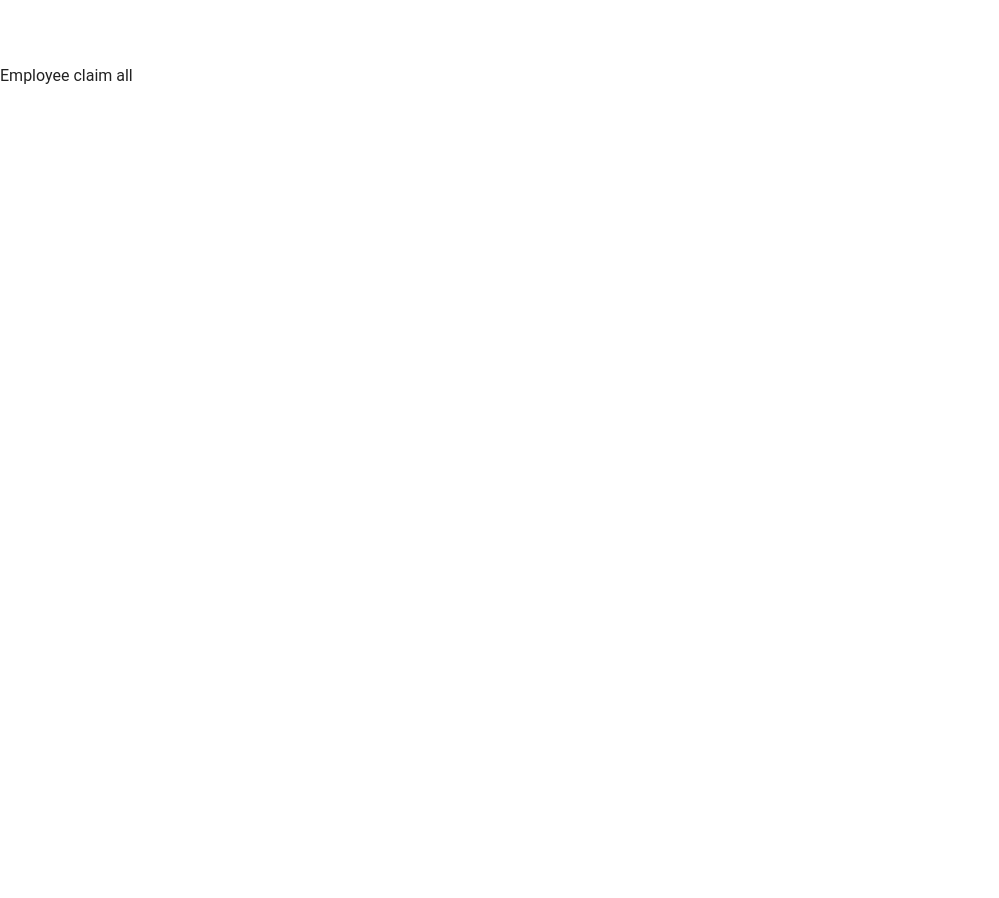
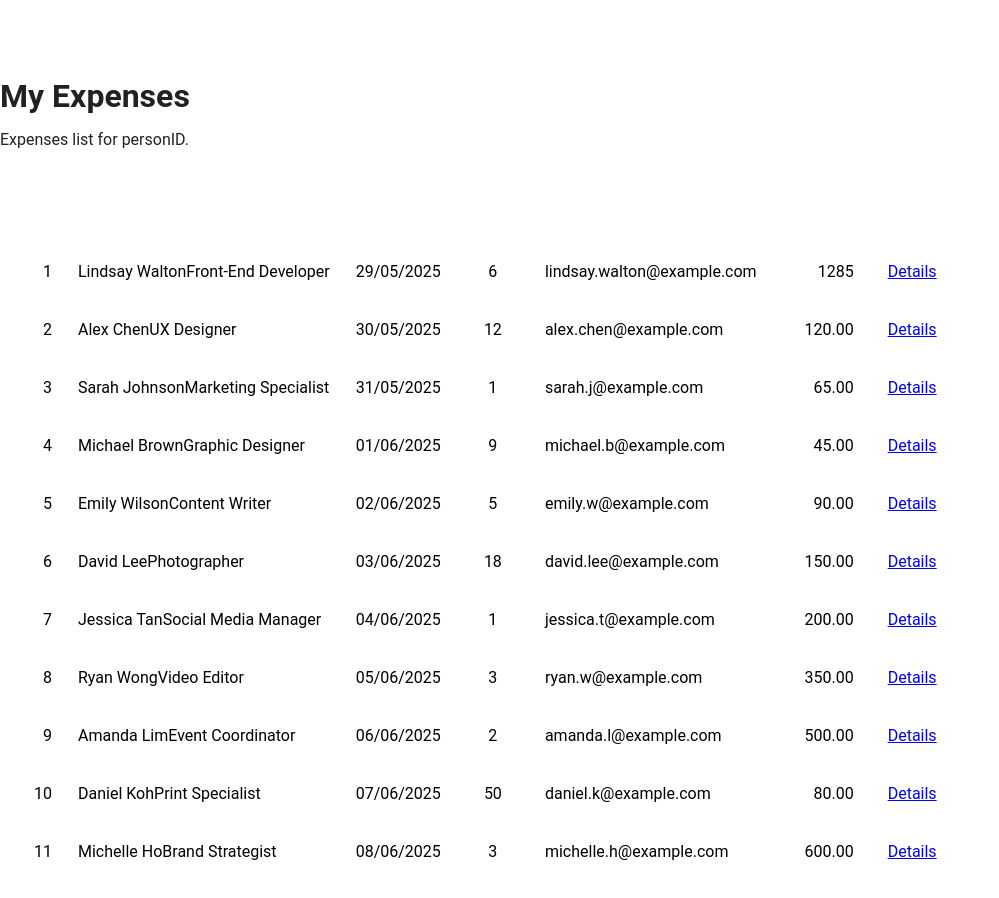
Before and after one commit to leongjs98/claimsy, a Vue app: page /employee/claim/all in a window 1280 px wide. Shown: the part 280-1178 px from the top of the page, without its empty margins (0-999 px from the left). Before the commit the page ends 800 px from the top, so only its background shows below. Built offline with nearby package versions, Linux system fonts and the light colour scheme.

Commit message:
update employee all pages

```diff
--- a/src/pages/employee/claim/all.vue
+++ b/src/pages/employee/claim/all.vue
@@ -1,5 +1,226 @@
 <template>
-  <div class="mx-auto w-full max-w-6xl py-14">
-    <div class="flex w-min flex-col">Employee claim all</div>
+  <div class="mx-auto my-14 w-full max-w-6xl bg-gray-100">
+    <div class="mt-16 sm:flex sm:items-center">
+      <div class="sm:flex-auto">
+        <h1 class="text-base font-semibold text-gray-900">My Expenses</h1>
+        <p class="mt-2 text-sm text-gray-700">
+          Expenses list for personID.
+        </p>
+      </div>
+    </div>
+    <div class="mt-8 flow-root px-4 sm:px-6 lg:px-8">
+      <div class="-mx-4 -my-2 sm:-mx-6 lg:-mx-8">
+        <div class="min-w-full py-2 align-middle sm:px-6 lg:px-8">
+          <div class="shadow-sm ring-1 ring-black/5 sm:rounded-lg">
+            <table class="min-w-full divide-y divide-gray-300 bg-gray-100 drop-shadow-md">
+              <thead class="bg-theme-300 text-white">
+                <tr>
+                  <th
+                    scope="col"
+                    class="rounded-tl-lg py-3 pr-3.5 pl-4 text-right text-sm font-semibold sm:pl-6"
+                  >
+                    #
+                  </th>
+                  <th
+                    scope="col"
+                    class="py-3.5 pr-3 pl-3.5 text-left text-sm font-semibold"
+                  >
+                    Category
+                  </th>
+                  <th
+                    scope="col"
+                    class="w-fit px-3 py-3.5 text-left text-sm font-semibold"
+                  >
+                    Date
+                  </th>
+                  <th
+                    scope="col"
+                    class="px-3 py-3.5 text-center text-sm font-semibold"
+                  >
+                    Item(s)
+                  </th>
+                  <th
+                    scope="col"
+                    class="px-3 py-3.5 text-left text-sm font-semibold"
+                  >
+                    Remark
+                  </th>
+                  <th
+                    scope="col"
+                    class="px-3 py-3.5 text-right text-sm font-semibold"
+                  >
+                    Total (RM)
+                  </th>
+                  <th
+                    scope="col"
+                    class="rounded-tr-lg px-3 py-3.5 text-center text-sm font-semibold"
+                  ></th>
+                </tr>
+              </thead>
+              <tbody class="divide-y divide-gray-200 bg-white">
+                <tr
+                  v-for="(person, index) in people"
+                  :key="person.email"
+                  class="shadow-md"
+                >
+                  <td
+                    class="py-4 pr-3 pl-4 text-right text-sm font-medium whitespace-nowrap text-gray-900 sm:pl-6"
+                  >
+                    {{ index + 1 }}
+                  </td>
+                  <!-- <td class="px-3 py-4 text-sm whitespace-nowrap text-gray-500">{{ person.Name }}</td> -->
+                  <td class="px-3 py-4 text-sm whitespace-nowrap text-gray-500">
+                    <div class="flex flex-col">
+                      <span class="font-medium text-gray-900">{{
+                        person.Name
+                      }}</span>
+                      <span class="text-xs text-gray-500">{{
+                        person.title
+                      }}</span>
+                    </div>
+                  </td>
+                  <td class="px-3 py-4 text-sm whitespace-nowrap text-gray-500">
+                    {{ person.Date }}
+                  </td>
+                  <td
+                    class="px-3 py-4 text-center text-sm whitespace-nowrap text-gray-500"
+                  >
+                    {{ person.item }}
+                  </td>
+                  <td
+                    class="w-fit px-3 py-4 text-sm whitespace-nowrap text-gray-500"
+                  >
+                    {{ person.email }}
+                  </td>
+
+                  <td
+                    class="px-4 py-4 text-right text-sm whitespace-nowrap text-gray-500"
+                  >
+                    {{ person.Total }}
+                  </td>
+                  <td
+                    class="px-4 py-4 text-right text-sm whitespace-nowrap text-theme-300"
+                  >
+                    <RouterLink class="hover:underline" to="#"
+                      >Details</RouterLink
+                    >
+                  </td>
+                  <!-- <td class="relative py-4 pr-4 pl-3 text-right text-sm font-medium whitespace-nowrap sm:pr-6">
+                    <a href="#" class="text-indigo-600 hover:text-indigo-900">Edit<span class="sr-only">, {{ person.name
+                        }}</span></a>
+                  </td> -->
+                </tr>
+              </tbody>
+            </table>
+          </div>
+        </div>
+      </div>
+    </div>
   </div>
 </template>
+
+<script setup>
+  // will be connecting to the database later
+
+  const people = [
+    {
+      ID: "GMD2039",
+      Name: "Lindsay Walton",
+      title: "Front-End Developer",
+      email: "lindsay.walton@example.com",
+      item: "6",
+      Date: "29/05/2025",
+      Total: 1285.00,
+    },
+    {
+      ID: "GMD2040",
+      Name: "Alex Chen",
+      title: "UX Designer",
+      email: "alex.chen@example.com",
+      item: "12",
+      Date: "30/05/2025",
+      Total: "120.00",
+    },
+    {
+      ID: "GMD2041",
+      Name: "Sarah Johnson",
+      title: "Marketing Specialist",
+      email: "sarah.j@example.com",
+      item: "1",
+      Date: "31/05/2025",
+      Total: "65.00",
+    },
+    {
+      ID: "GMD2042",
+      Name: "Michael Brown",
+      title: "Graphic Designer",
+      email: "michael.b@example.com",
+      item: "9",
+      Date: "01/06/2025",
+      Total: "45.00",
+    },
+    {
+      ID: "GMD2043",
+      Name: "Emily Wilson",
+      title: "Content Writer",
+      email: "emily.w@example.com",
+      item: "5",
+      Date: "02/06/2025",
+      Total: "90.00",
+    },
+    {
+      ID: "GMD2044",
+      Name: "David Lee",
+      title: "Photographer",
+      email: "david.lee@example.com",
+      item: "18",
+      Date: "03/06/2025",
+      Total: "150.00",
+    },
+    {
+      ID: "GMD2045",
+      Name: "Jessica Tan",
+      title: "Social Media Manager",
+      email: "jessica.t@example.com",
+      item: "1",
+      Date: "04/06/2025",
+      Total: "200.00",
+    },
+    {
+      ID: "GMD2046",
+      Name: "Ryan Wong",
+      title: "Video Editor",
+      email: "ryan.w@example.com",
+      item: "3",
+      Date: "05/06/2025",
+      Total: "350.00",
+    },
+    {
+      ID: "GMD2047",
+      Name: "Amanda Lim",
+      title: "Event Coordinator",
+      email: "amanda.l@example.com",
+      item: "2",
+      Date: "06/06/2025",
+      Total: "500.00",
+    },
+    {
+      ID: "GMD2048",
+      Name: "Daniel Koh",
+      title: "Print Specialist",
+      email: "daniel.k@example.com",
+      item: "50",
+      Date: "07/06/2025",
+      Total: "80.00",
+    },
+    {
+      ID: "GMD2049",
+      Name: "Michelle Ho",
+      title: "Brand Strategist",
+      email: "michelle.h@example.com",
+      item: "3",
+      Date: "08/06/2025",
+      Total: "600.00",
+    },
+  ];
+</script>
```
